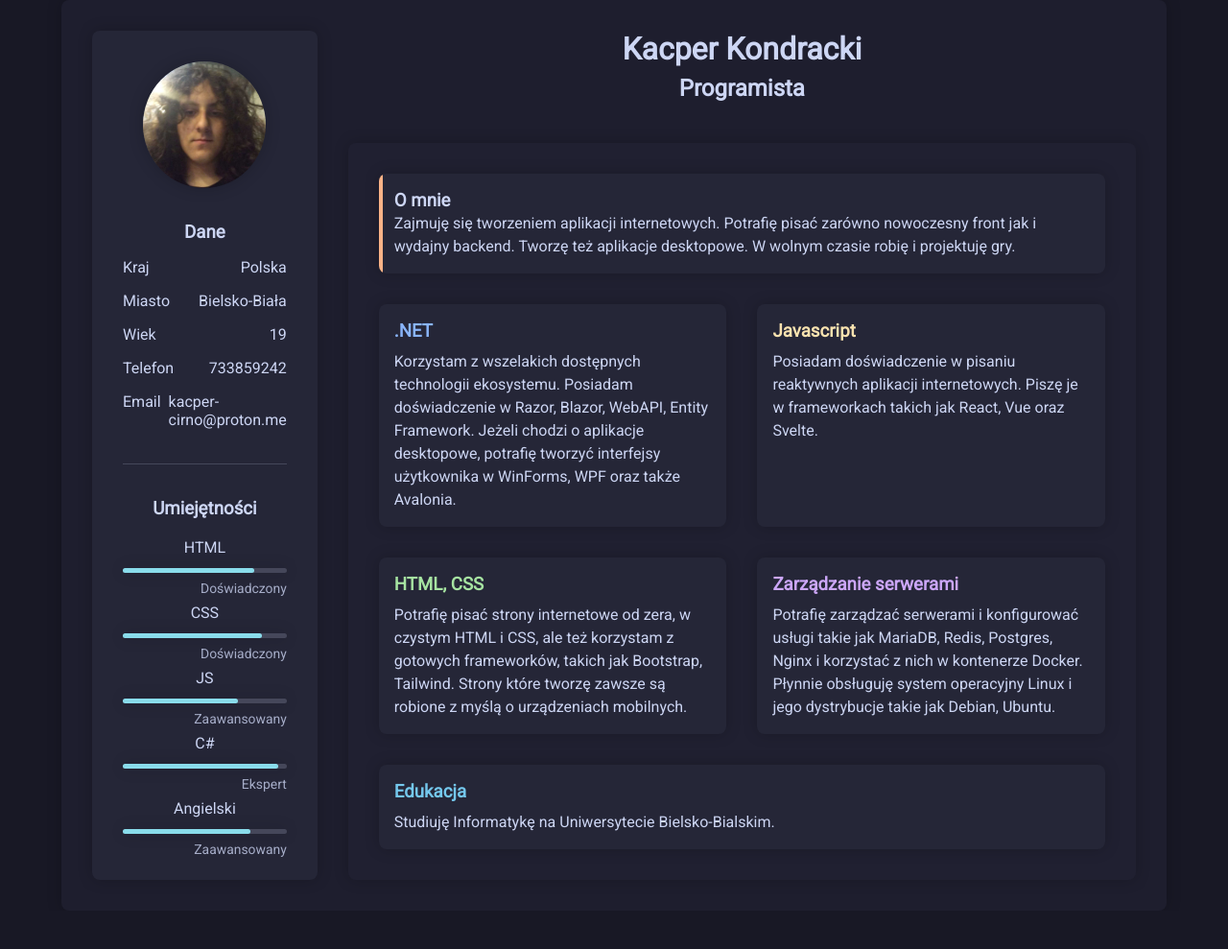
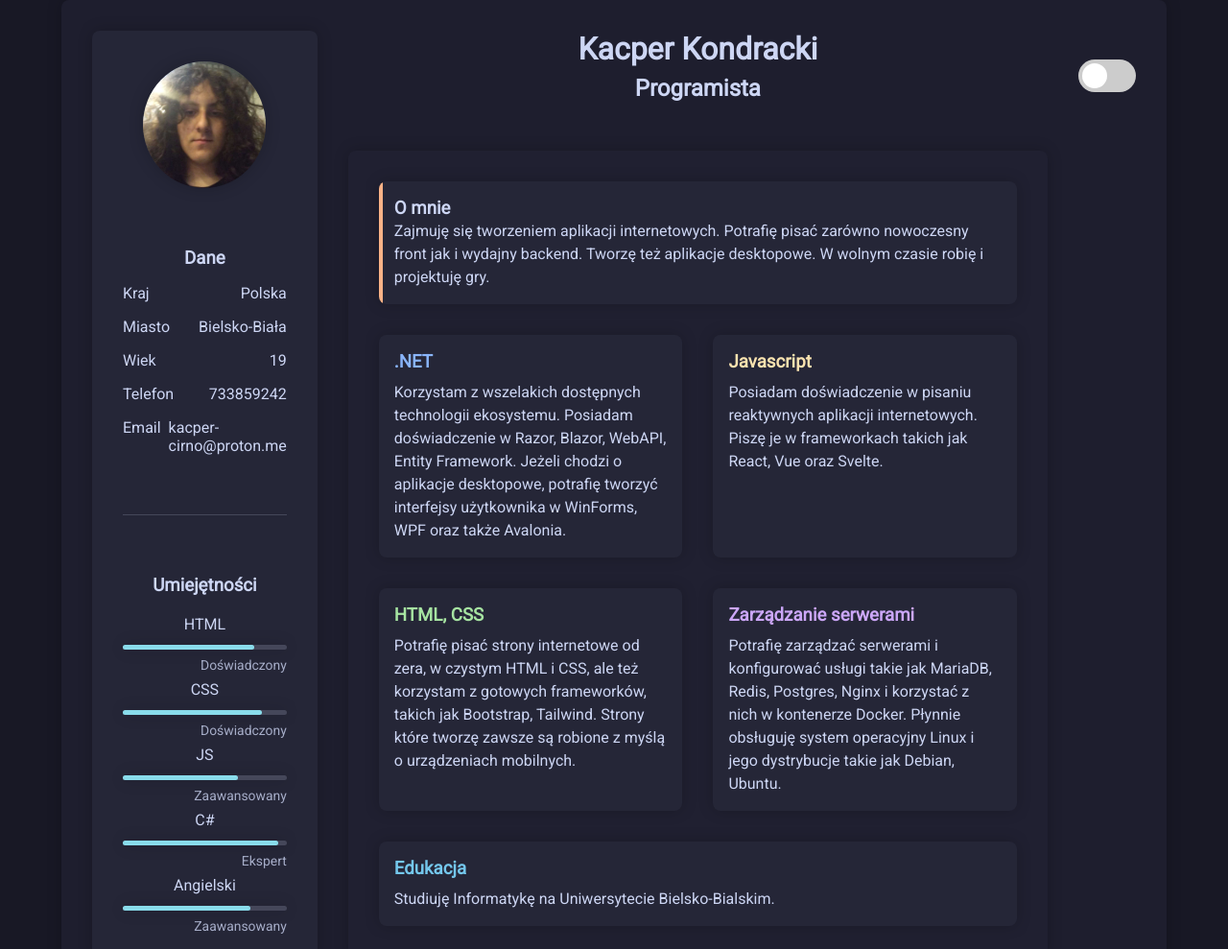
Before and after one commit to Kacper-Kondracki/cv, a plain HTML site: page index.html in a window 1280 px wide. Shown: the top 989 px of the page at 96% size. Before the commit the page ends 949 px from the top, so only its background shows below. Drawn offline with Linux system fonts and the light colour scheme.

Commit message:
Add theme toggler

```diff
--- a/catppuccin.css
+++ b/catppuccin.css
@@ -27,4 +27,66 @@
     --mocha-base: #1e1e2e;
     --mocha-mantle: #181825;
     --mocha-crust: #11111b;
+
+    --latte-rosewater: #dc8a78;
+    --latte-flamingo: #dd7878;
+    --latte-pink: #ea76cb;
+    --latte-mauve: #8839ef;
+    --latte-red: #d20f39;
+    --latte-maroon: #e64553;
+    --latte-peach: #fe640b;
+    --latte-yellow: #df8e1d;
+    --latte-green: #40a02b;
+    --latte-teal: #179299;
+    --latte-sky: #04a5e5;
+    --latte-sapphire: #209fb5;
+    --latte-blue: #1e66f5;
+    --latte-lavender: #7287fd;
+    --latte-text: #4c4f69;
+    --latte-subtext1: #5c5f77;
+    --latte-subtext0: #6c6f85;
+    --latte-overlay2: #7c7f93;
+    --latte-overlay1: #8c8fa1;
+    --latte-overlay0: #9ca0b0;
+    --latte-surface2: #acb0be;
+    --latte-surface1: #bcc0cc;
+    --latte-surface0: #ccd0da;
+    --latte-surface: hsl(223, 16%, 94%);
+    --latte-base: #eff1f5;
+    --latte-base1: hsl(220, 23%, 96%);
+    --latte-mantle: #e6e9ef;
+    --latte-crust: #dce0e8;
 }
+
+/* Light theme */
+input:checked~ :root {
+    --mocha-rosewater: var(--latte-rosewater);
+    --mocha-flamingo: var(--latte-flamingo);
+    --mocha-pink: var(--latte-pink);
+    --mocha-mauve: var(--latte-mauve);
+    --mocha-red: var(--latte-red);
+    --mocha-maroon: var(--latte-maroon);
+    --mocha-peach: var(--latte-peach);
+    --mocha-yellow: var(--latte-yellow);
+    --mocha-green: var(--latte-green);
+    --mocha-teal: var(--latte-teal);
+    --mocha-sky: var(--latte-sky);
+    --mocha-sapphire: var(--latte-sapphire);
+    --mocha-blue: var(--latte-blue);
+    --mocha-lavender: var(--latte-lavender);
+    --mocha-text: var(--latte-text);
+    --mocha-subtext1: var(--latte-subtext1);
+    --mocha-subtext0: var(--latte-subtext0);
+    --mocha-overlay2: var(--latte-overlay2);
+    --mocha-overlay1: var(--latte-overlay1);
+    --mocha-overlay0: var(--latte-overlay0);
+    --mocha-surface2: var(--latte-surface2);
+    --mocha-surface1: var(--latte-surface1);
+    --mocha-surface0: var(--latte-surface0);
+    --mocha-surface: var(--latte-surface);
+    --mocha-base1: var(--latte-base1);
+    --mocha-base: var(--latte-base);
+    --mocha-mantle: var(--latte-mantle);
+    --mocha-crust: var(--latte-crust);
+
+}
--- a/desktop.css
+++ b/desktop.css
@@ -1,6 +1,8 @@
 .photo {
     width: 30%;
 }
+
+
 
 .content {
 
@@ -40,4 +42,8 @@
     .photo {
         width: 75%;
     }
+
+    .toggle {
+        grid-column: 3 / 4;
+    }
 }
--- a/index.html
+++ b/index.html
@@ -11,10 +11,18 @@
 
 <body>
     <div class="content">
+
         <div class="header">
             <h1>Kacper Kondracki</h1>
             <h2>Programista</h2>
         </div>
+        <div class="toggle">
+            <label class="switch">
+                <input type="checkbox">
+                <span class="slider round"></span>
+            </label>
+        </div>
+
         <div class="side-left">
             <div class="photo">
                 <img class="avatar" src="photo.jpg" alt="photo">
--- a/style.css
+++ b/style.css
@@ -206,3 +206,63 @@ body {
 .card h3 {
     margin-bottom: 0.5rem;
 }
+
+.toggle {
+    align-self: center;
+}
+
+.switch {
+    position: relative;
+    display: inline-block;
+    width: 60px;
+    height: 34px;
+}
+
+.switch input {
+    opacity: 0;
+    width: 0;
+    height: 0;
+}
+
+.slider {
+    position: absolute;
+    cursor: pointer;
+    top: 0;
+    left: 0;
+    right: 0;
+    bottom: 0;
+    background-color: #ccc;
+    transition: .4s;
+}
+
+.slider:before {
+    position: absolute;
+    content: "";
+    height: 26px;
+    width: 26px;
+    left: 4px;
+    bottom: 4px;
+    background-color: white;
+    transition: .4s;
+}
+
+input:checked+.slider {
+    background-color: #2196F3;
+}
+
+input:focus+.slider {
+    box-shadow: 0 0 1px #2196F3;
+}
+
+input:checked+.slider:before {
+    transform: translateX(26px);
+}
+
+/* Rounded sliders */
+.slider.round {
+    border-radius: 34px;
+}
+
+.slider.round:before {
+    border-radius: 50%;
+}
```
